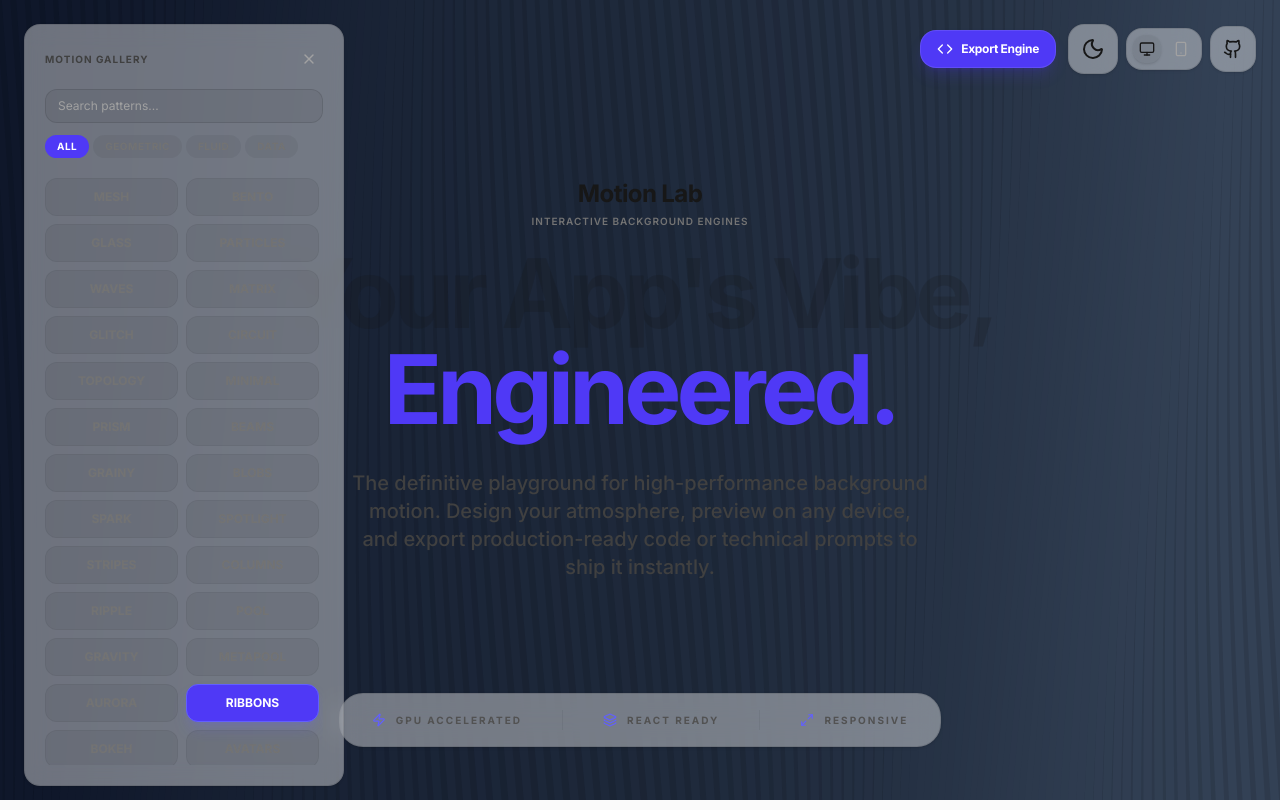
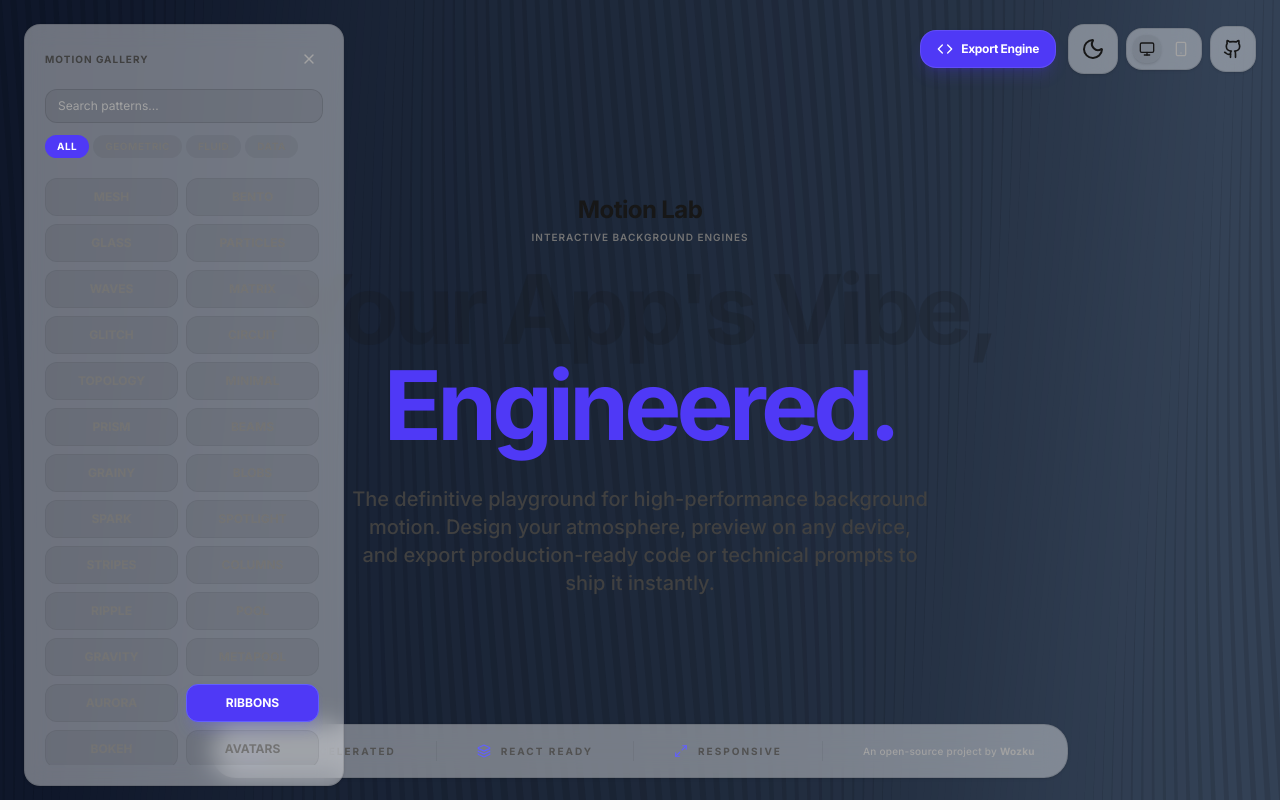
Before and after one commit to AskWozku/motion-lab, a React (Vite) app: page / in a window 1280 px wide. Built offline with nearby package versions, Linux system fonts and the light colour scheme.

Commit message:
Move Wozku credit inside footer bar — 'An open-source project by Wozku'

```diff
--- a/src/components/layout/Footer.tsx
+++ b/src/components/layout/Footer.tsx
@@ -3,7 +3,7 @@ import { Zap, Layers, Maximize2 } from 'lucide-react';
 
 export const Footer: React.FC = () => {
   return (
-    <footer className="p-8 flex flex-col items-center gap-4 pointer-events-none">
+    <footer className="p-8 flex justify-center pointer-events-none">
       <div className="glass px-8 py-4 rounded-3xl flex items-center gap-10">
         <div className="flex items-center gap-2.5 text-[10px] font-black uppercase tracking-[0.2em] text-neutral-600 dark:text-neutral-400">
           <Zap className="w-3.5 h-3.5 text-indigo-500" />
@@ -19,15 +19,16 @@ export const Footer: React.FC = () => {
           <Maximize2 className="w-3.5 h-3.5 text-indigo-500" />
           RESPONSIVE
         </div>
-      </div>
+        <div className="w-px h-5 bg-black/5 dark:bg-white/10" />
         <a
           href="https://wozku.com"
           target="_blank"
           rel="noopener noreferrer"
           className="pointer-events-auto text-[10px] font-medium text-neutral-400 dark:text-neutral-500 hover:text-indigo-500 dark:hover:text-indigo-400 transition-colors tracking-wide"
         >
-        Powered by Wozku
+          An open-source project by <span className="font-bold">Wozku</span>
         </a>
+      </div>
     </footer>
   );
 };
```
Lines whose indentation alone changed are shown as unchanged.
